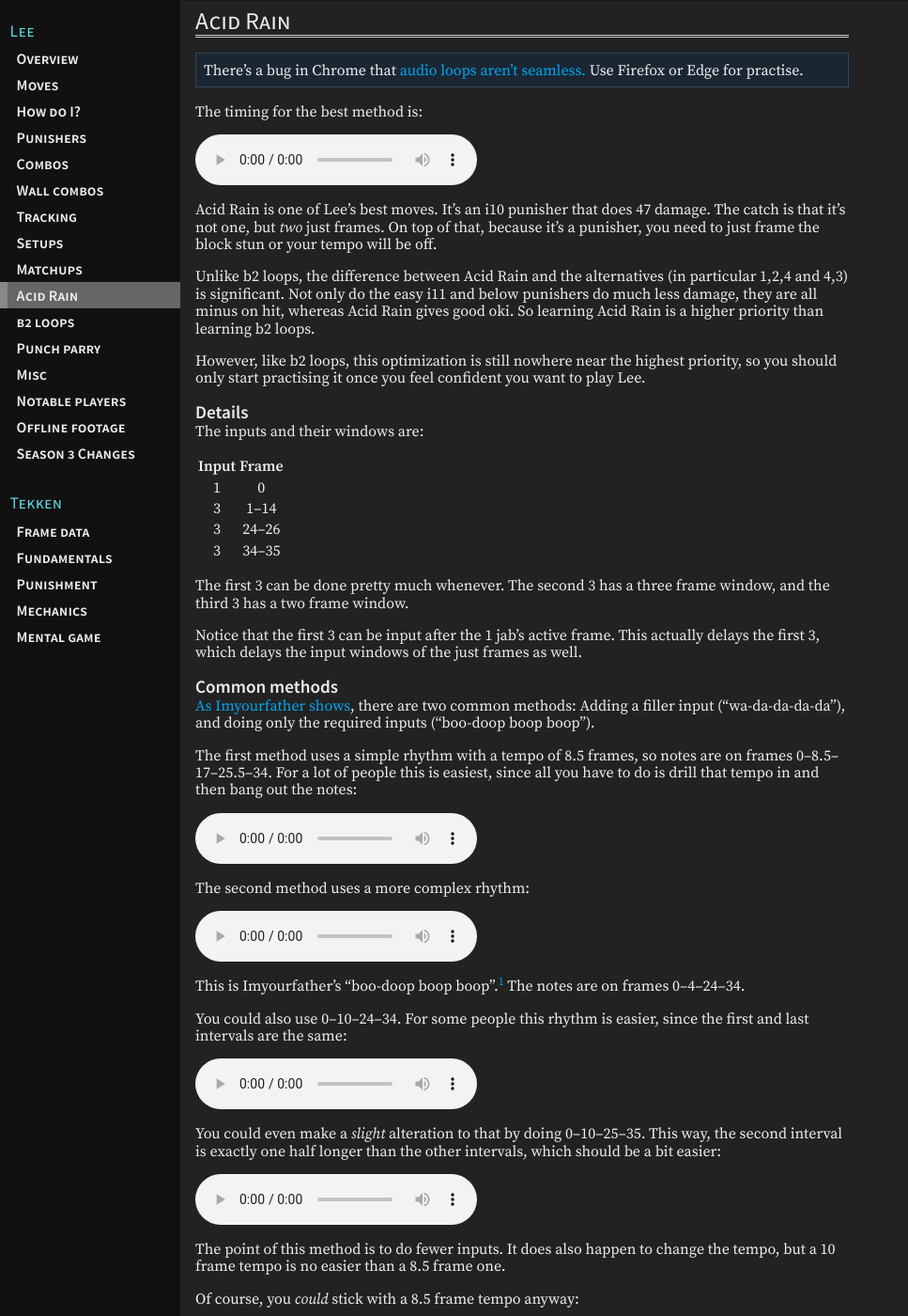
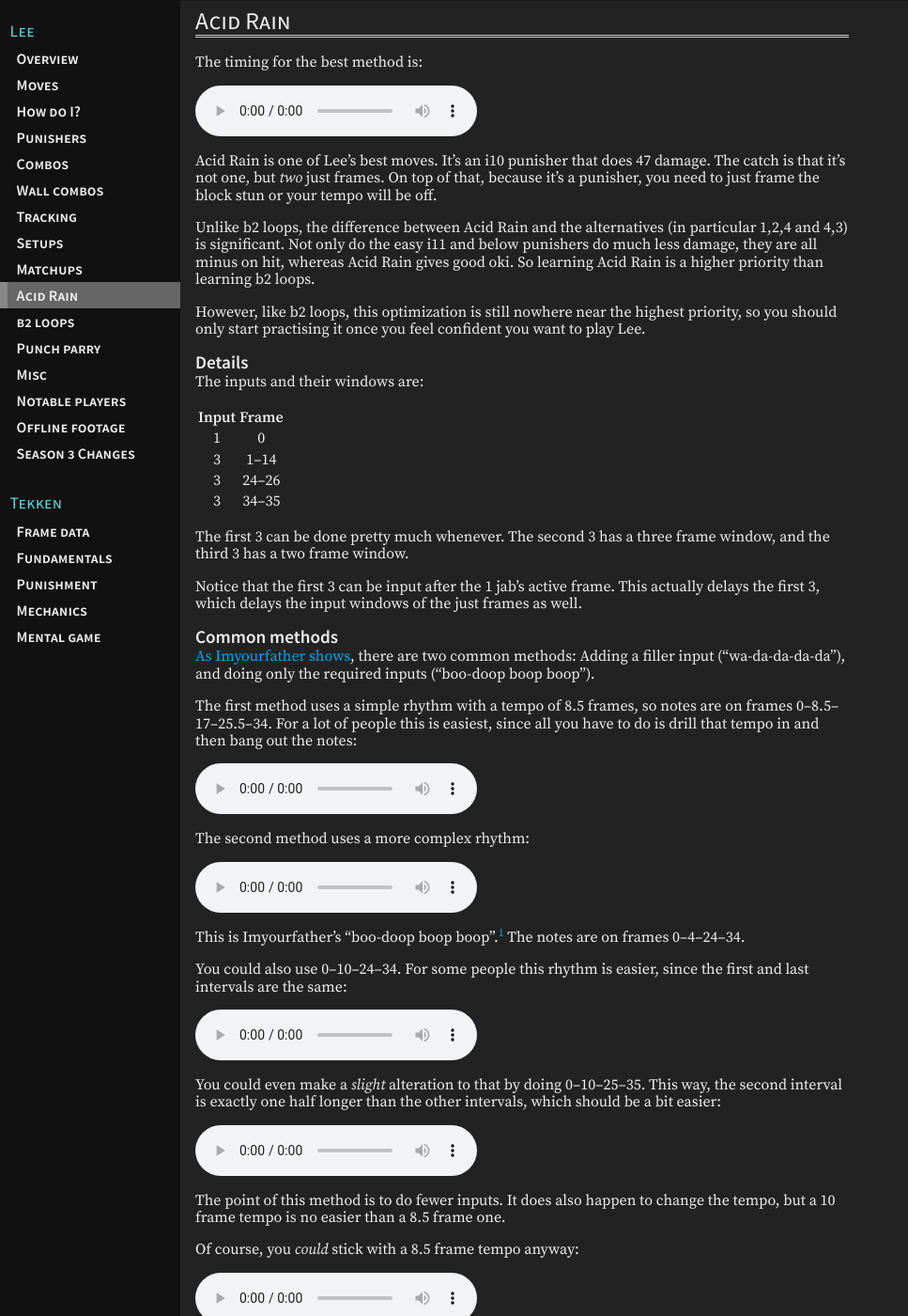
Before and after one commit to t7leeschool/t7leeschool.github.io, a Jekyll site: the page built from _pages/acid-rain.md, in a window 1280 px wide and 1400 px high. Shown: the whole window at 94% size, without its empty margins (0-967 px from the left). Built offline with Jekyll 4.4.1, drawn with Linux system fonts in a browser that asks for light colours; part of the change alters nothing that is shown.

Commit message:
test for choppy loops instead of ua sniffing

```diff
--- a/_layouts/default.html
+++ b/_layouts/default.html
@@ -23,10 +23,6 @@
     <meta name="theme-color" content="#111111">
   </head>
   <body>
-    <script>
-      var b = document.documentElement;
-      b.setAttribute('data-useragent',  navigator.userAgent);
-    </script>
     <nav>
       <div class="toc-scroll">
         <div class="toc">
@@ -78,5 +74,40 @@
         document.querySelector('main').addEventListener('click', closeMenu);
       });
     </script>
+    <script>
+      document.querySelectorAll('audio').forEach((el) => {
+        if (!el.loop) return;
+        var t0;
+
+        el.addEventListener(
+          'seeked',
+          function testLoop (e) {
+            var t = performance.now();
+
+            if (typeof el.duration !== 'undefined' && typeof t0 !== 'undefined') {
+              var diff = Math.abs(t - t0 - el.duration * 1000);
+              if (diff < 200) {
+                // Loop found, stop testing
+                el.removeEventListener('seeked', testLoop);
+
+                if (diff > 80) {
+                  // Choppy loop, display warning
+                  var warning = document.createElement('p');
+                  warning.className = 'flash loop-warning';
+                  warning.innerHTML =
+                    'There’s a bug in Chrome that '
+                    + '<a href="https://bugs.chromium.org/p/chromium/issues/detail?id=353072">'
+                    + 'audio loops aren’t seamless.</a> '
+                    + 'Use Firefox or Edge for practise.';
+                  el.insertAdjacentElement('afterend', warning);
+                }
+              }
+            }
+
+            t0 = t;
+          },
+        );
+      });
+    </script>
   </body>
 </html>
--- a/_pages/acid-rain.md
+++ b/_pages/acid-rain.md
@@ -1,11 +1,6 @@
 ---
 title: Acid Rain
 ---
-
-There's a bug in Chrome that [audio loops aren't
-seamless.](https://bugs.chromium.org/p/chromium/issues/detail?id=353072) Use
-Firefox or Edge for practise.
-{: .chrome .flash }
 
 The timing for the best method is:
 
--- a/assets/style/main.scss
+++ b/assets/style/main.scss
@@ -367,11 +367,3 @@ figure {
   margin-bottom: 1em;
   border-top: 1px solid var(--main-rule);
 }
-
-.chrome {
-  display: none;
-}
-
-html[data-useragent*="Chrom"]:not([data-useragent*="Edge"]) .chrome {
-  display: block;
-}
```
